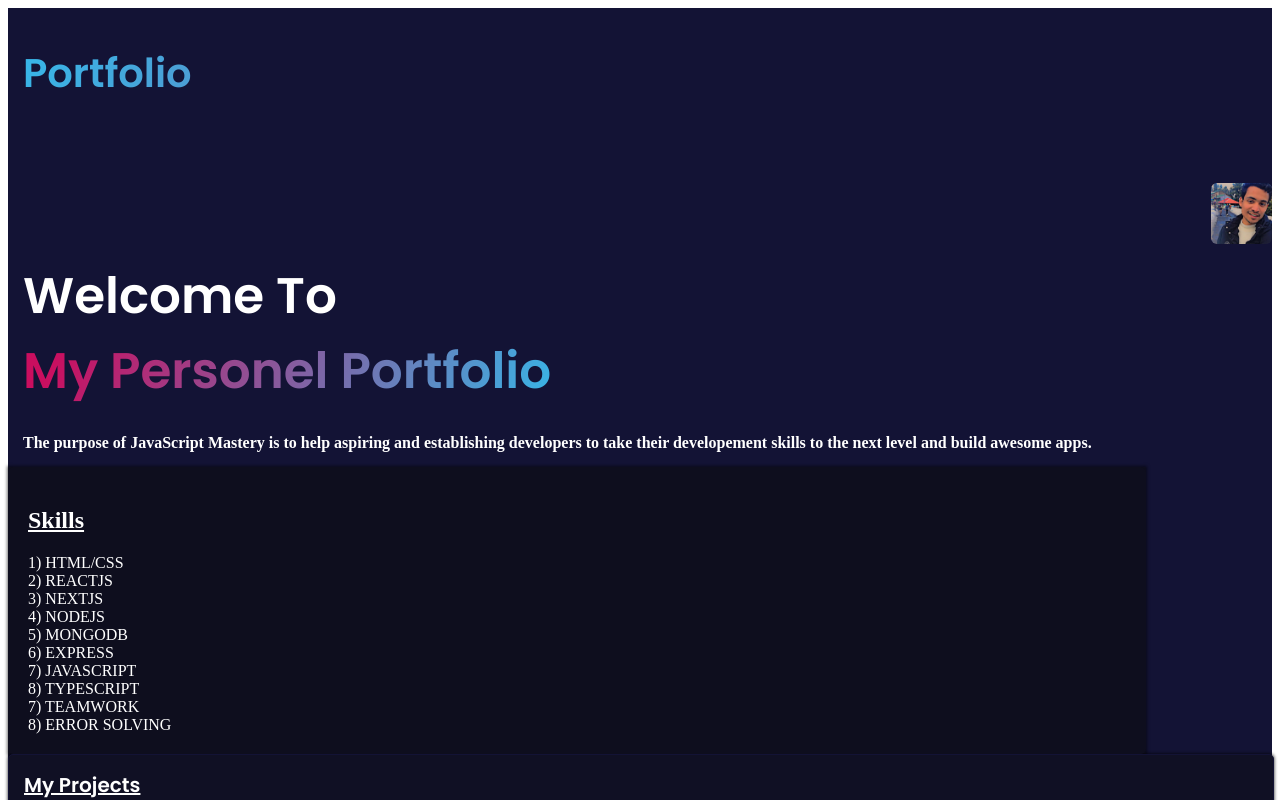
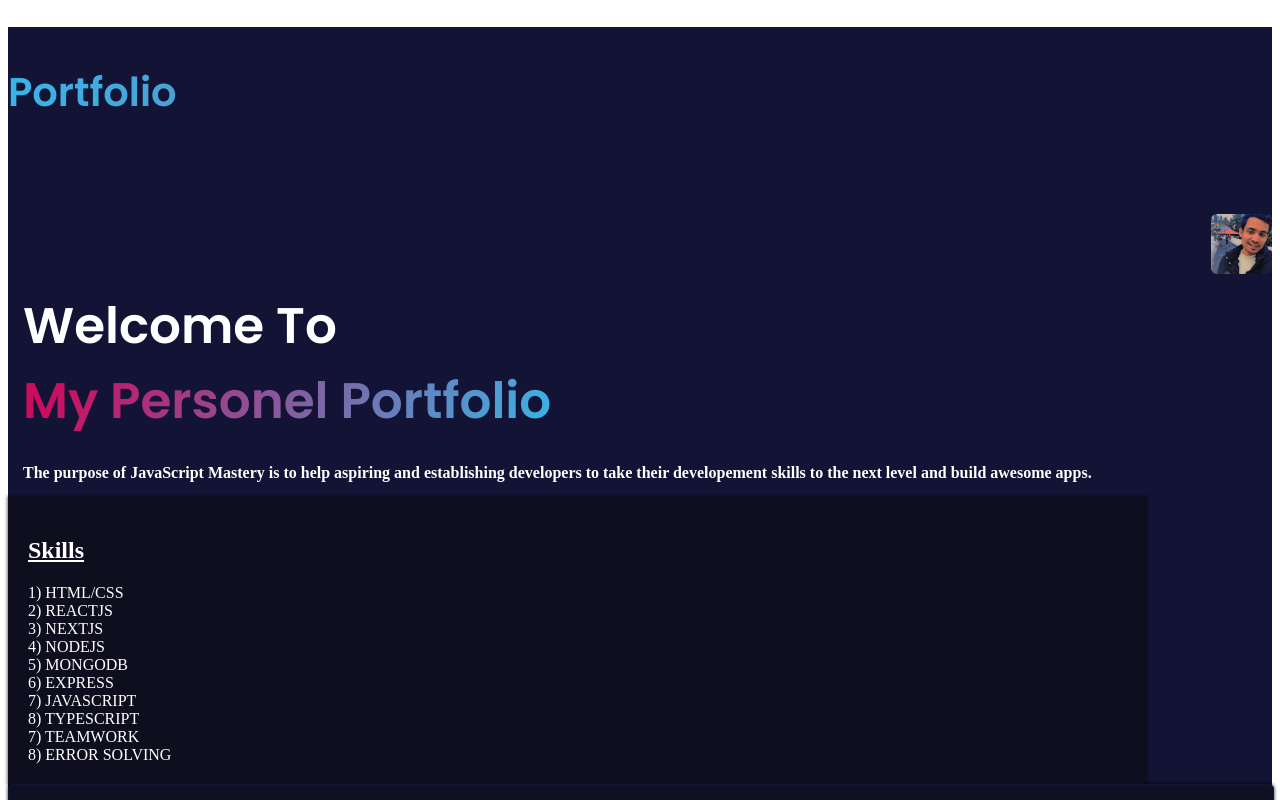
Before and after one commit to Haris007-M/PortFolio, a Next.js app: page / in a window 1280 px wide. Shown: the top 800 px of the page. Built offline with nearby package versions, Linux system fonts and the light colour scheme.

Commit message:
Update Portfolio

```diff
--- a/styles/globals.css
+++ b/styles/globals.css
@@ -40,8 +40,8 @@
   animation: slideInFromLeft 2.5s;
 }
 .whoamikheading {
-  padding: 10px;
-  margin: 5px;
+  /* padding: 10px; */
+  /* margin: 5px; */
   height: 100px;
   padding-top: 35px;
   font-size: 40px;
```
